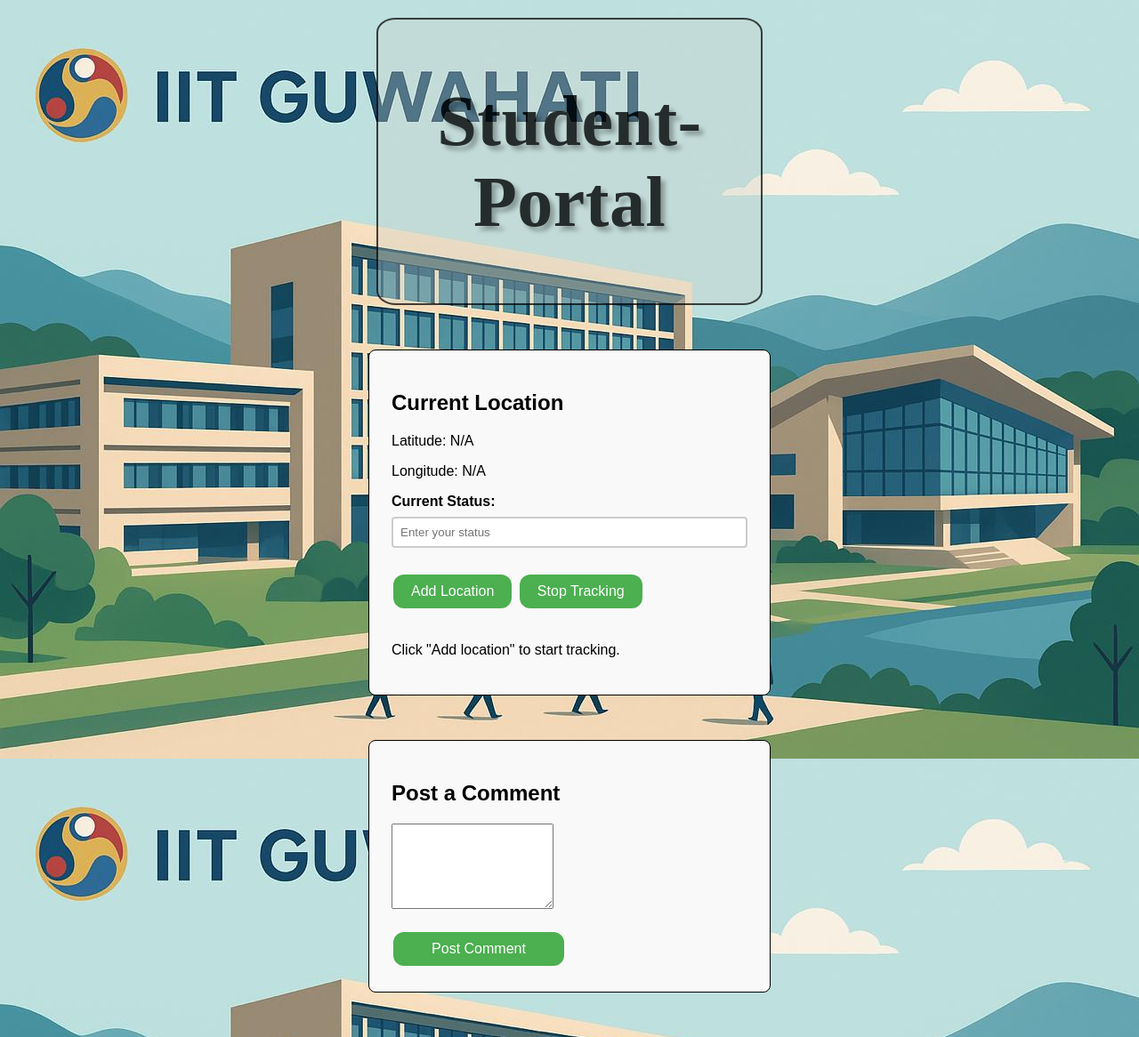
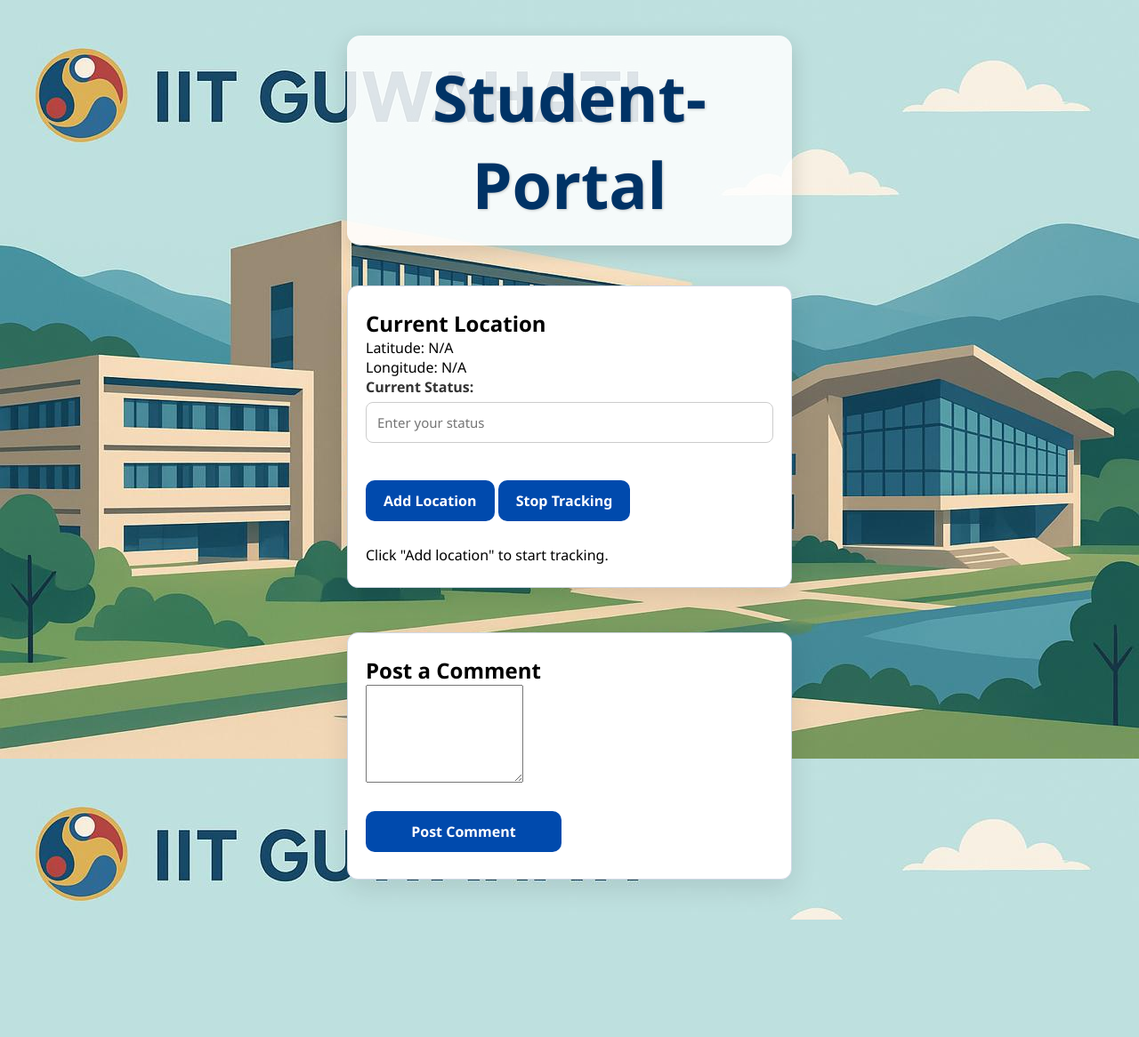
Before and after one commit to Beast-arpit/Ethos-2025, a PHP site: page /Studentpage.php in a window 1280 px wide. Shown: the whole page at 89% size. After the commit the page ends 1034 px from the top, so only its background shows below. Run offline with PHP 8.4, Linux system fonts and the light colour scheme; the visitor is signed in with stand-in values (Sample User, id 1).

Commit message:
Update Studentpage.css

```diff
--- a/Studentpage.css
+++ b/Studentpage.css
@@ -1,120 +1,160 @@
-.title-box{
-    width: 400px;
-    border: 2px solid rgba(0, 0, 0, 0.909);
-    margin: 20px auto;
-    text-align: center;
-    font-size: 40px;
-    padding: 15px;
-    word-spacing: 2px;
-    letter-spacing: 0.5px;
-    word-wrap: break-word;
-    background-color: lch(83.03% 3.49 134.6 / 0.406);
-    opacity: 0.8;
-    text-shadow: 5px 5px 5px #0000005c;
-    border-radius: 5%;
-    color: rgb(0, 0, 0);
-    font-weight: bolder;
-}
-.current-location {
-    border: 1px solid black;
-    background-color: #f9f9f9;
-    padding: 25px;
-    border-radius: 8px;
-
-    max-width: 400px;
-    margin: 50px auto;
-    font-family: Arial, sans-serif;
+/* === General Reset === */
+* {
+    margin: 0;
+    padding: 0;
+    box-sizing: border-box;
+    font-family: 'Segoe UI', Tahoma, Geneva, Verdana, sans-serif;
 }
 
-.Submit-button {
-    background-color: #4CAF50; /* Green */
-    border: none;
-    color: white;
-    padding: 10px 20px;
-    text-align: center;
-    text-decoration: none;
-    display: inline-block;
-    font-size: 16px;
-    margin: 4px 2px;
-    cursor: pointer;
-    border-radius: 12px;
-
+/* === Body Styling === */
+body {
+    background: linear-gradient(135deg, #e9f3ff 0%, #cfe4ff 100%);
+    display: flex;
+    flex-direction: column;
+    align-items: center;
+    min-height: 100vh;
+    padding: 20px;
 }
 
+/* === Title Box === */
+.title-box {
+    width: 90%;
+    max-width: 500px;
+    margin: 20px auto;
+    padding: 20px 15px;
+    text-align: center;
+    font-size: 36px;
+    font-weight: 700;
+    color: #003366;
+    background-color: rgba(255, 255, 255, 0.85);
+    border-radius: 15px;
+    box-shadow: 0 8px 25px rgba(0,0,0,0.15);
+    text-shadow: 1px 1px 3px rgba(0,0,0,0.2);
+}
+
+/* === Current Location Card === */
+.current-location {
+    width: 90%;
+    max-width: 500px;
+    background: #ffffff;
+    border-radius: 12px;
+    padding: 25px 20px;
+    margin: 25px auto;
+    box-shadow: 0 10px 30px rgba(0,0,0,0.1);
+    border: 1px solid #d1d9e6;
+}
+
+/* === Labels & Inputs === */
+label {
+    font-weight: 600;
+    display: block;
+    margin-bottom: 6px;
+    color: #333;
+}
+
+input[type="text"] {
+    width: 100%;
+    padding: 12px;
+    margin-bottom: 15px;
+    border: 1.5px solid #ccc;
+    border-radius: 8px;
+    font-size: 15px;
+    transition: border-color 0.3s, box-shadow 0.3s;
+}
+
+input[type="text"]:focus {
+    border-color: #007bff;
+    box-shadow: 0 0 0 3px rgba(0, 123, 255, 0.15);
+    outline: none;
+}
+
+/* === Buttons === */
+button, .Submit-button {
+    background-color: #004aad;
+    color: white;
+    padding: 12px 20px;
+    font-size: 16px;
+    font-weight: 600;
+    border: none;
+    border-radius: 10px;
+    cursor: pointer;
+    margin: 5px 0;
+    transition: all 0.3s ease;
+}
+
+button:hover, .Submit-button:hover {
+    background-color: #003c8c;
+    transform: translateY(-2px);
+    box-shadow: 0 4px 10px rgba(0,0,0,0.2);
+}
+
+button:active, .Submit-button:active {
+    background-color: #003366;
+    transform: translateY(2px);
+    box-shadow: 0 2px 5px rgba(0,0,0,0.2);
+}
+
+/* === Output Box === */
 .output {
     margin-top: 20px;
-    font-size: 18px;
-    color: #333;
-}
-button {
-    background-color: #4CAF50; /* Green */
-    border: none;
-    color: white;
-    padding: 10px 20px;
-    text-align: center;
-    text-decoration: none;
-    display: inline-block;
     font-size: 16px;
-    margin: 4px 2px;
-    cursor: pointer;
-    border-radius: 12px;
-
+    padding: 10px;
+    background: #f1f5f9;
+    border-radius: 8px;
+    border: 1px solid #d1d9e6;
 }
 
-button:hover {
-    background-color: #45a049;
+.output p {
+    margin: 5px 0;
 }
 
-button:active {
-    background-color: #3e8e41;
-    box-shadow: 0 5px #666;
-    transform: translateY(4px);
+.output span {
+    font-weight: bold;
 }
 
-label {
-    font-weight: bold;
+.output p:first-child {
+    font-style: italic;
+    color: #666;
 }
-input[type="text"] {
+
+.output p:nth-child(2) {
+    color: #e45000; /* Latitude */
+}
+
+.output p:nth-child(3) {
+    color: #1385a8; /* Longitude */
+}
+
+/* === Form Layout === */
+form {
     width: 100%;
-    padding: 8px;
-    margin: 8px 0;
-    box-sizing: border-box;
-    border: 2px solid #ccc;
-    border-radius: 4px;
 }
-input[type="text"]:focus {
-    border: 2px solid #555;
-}
-form {
-    max-width: 400px;
-    margin: auto;
-}
-form br {
-    margin-bottom: 10px;
-}
+
 form button {
     width: 48%;
 }
+
 form button + button {
     float: right;
 }
+
 form .output {
     clear: both;
-    margin-top: 20px;
 }
-form .output p {
-    margin: 5px 0;
+
+/* === Responsive === */
+@media (max-width: 480px) {
+    .title-box, .current-location {
+        width: 95%;
+        padding: 20px;
+    }
+
+    input[type="text"] {
+        padding: 10px;
+    }
+
+    button, .Submit-button {
+        width: 100%;
+        margin-bottom: 10px;
+    }
 }
-form .output span {
-    font-weight: bold;
-}
-form .output p:first-child {
-    font-style: italic;
-    color: #666;
-}
-form .output p:nth-child(2) {
-    color: #e45000;
-}
-form .output p:nth-child(3) {
-    color: #1385a8;
-}
```
